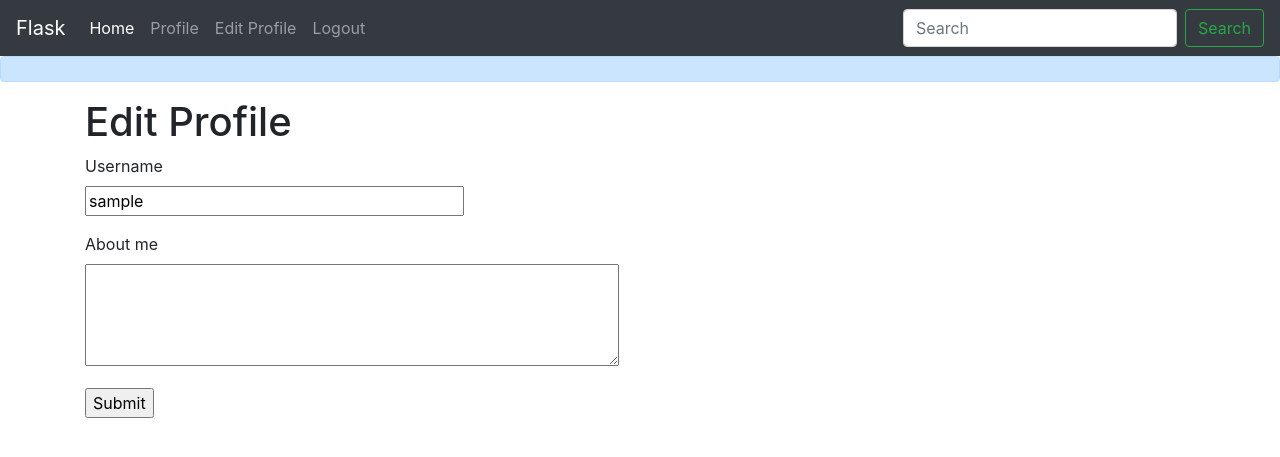
After one commit to genek771/flask_miguel, a Flask app: page /edit_profile in a window 1280 px wide. The commit adds this page. Shown: the top 457 px of the page. Run offline with Flask 2, Linux system fonts and the light colour scheme; the visitor is signed in with stand-in values (Sample User, id 1); data comes from the database, SQL or seed files in the repository; both versions use the stored data as it was after the commit; some libraries are stand-ins or nearby versions.

Commit message:
Часть 6: Страница профиля и аватары

```diff
--- a/app/forms.py
+++ b/app/forms.py
@@ -5,6 +5,8 @@ from wtforms import StringField, PasswordField, BooleanField, SubmitField
 from wtforms.validators import ValidationError, DataRequired, Email, EqualTo
 
 from app.models import User
+from wtforms import StringField, TextAreaField, SubmitField
+from wtforms.validators import DataRequired, Length
 
 
 
@@ -57,3 +59,8 @@ class RegistrationForm(FlaskForm):
         if user is not None:
 
             raise ValidationError('Please use a different email address.')
+
+class EditProfileForm(FlaskForm):
+    username = StringField('Username', validators=[DataRequired()])
+    about_me = TextAreaField('About me', validators=[Length(min=0, max=140)])
+    submit = SubmitField('Submit')
--- a/app/models.py
+++ b/app/models.py
@@ -1,71 +1,50 @@
+from flask_wtf import FlaskForm
 from datetime import datetime
-
 from app import db, login
-
 from flask_login import UserMixin
-
 from werkzeug.security import generate_password_hash, check_password_hash
-
-
+from hashlib import md5
 
 
 
 class User(UserMixin, db.Model):
-
     id = db.Column(db.Integer, primary_key=True)
-
     username = db.Column(db.String(64), index=True, unique=True)
-
     email = db.Column(db.String(120), index=True, unique=True)
-
     password_hash = db.Column(db.String(128))
-
     posts = db.relationship('Post', backref='author', lazy='dynamic')
 
+    about_me = db.Column(db.String(140))
+    last_seen = db.Column(db.DateTime, default=datetime.utcnow)
 
 
     def __repr__(self):
-
         return '<User {}>'.format(self.username)
 
-
-
     def set_password(self, password):
-
         self.password_hash = generate_password_hash(password)
 
+    def check_password(self, password):
+        return check_password_hash(self.password_hash, password)
 
-
-    def check_password(self, password):
-
-        return check_password_hash(self.password_hash, password)
+    def avatar(self, size):
+        digest = md5(self.email.lower().encode('utf-8')).hexdigest()
+        return 'https://www.gravatar.com/avatar/{}?d=identicon&s={}'.format(digest, size)
 
 
 
 
 
 @login.user_loader
-
 def load_user(id):
-
     return User.query.get(int(id))
 
 
-
-
-
 class Post(db.Model):
-
     id = db.Column(db.Integer, primary_key=True)
-
     body = db.Column(db.String(140))
-
     timestamp = db.Column(db.DateTime, index=True, default=datetime.utcnow)
-
     user_id = db.Column(db.Integer, db.ForeignKey('user.id'))
 
-
-
     def __repr__(self):
-
         return '<Post {}>'.format(self.body)
--- a/app/routes.py
+++ b/app/routes.py
@@ -1,123 +1,97 @@
 from flask import render_template, flash, redirect, url_for, request
-
 from flask_login import login_user, logout_user, current_user, login_required
-
 from werkzeug.urls import url_parse
-
 from app import app, db
-
 from app.forms import LoginForm, RegistrationForm
-
 from app.models import User
-
-
-
+from datetime import datetime
+from app.forms import EditProfileForm
 
 
 @app.route('/')
-
 @app.route('/index')
-
 @login_required
-
 def index():
-
     posts = [
-
         {
-
             'author': {'username': 'John'},
-
             'body': 'Beautiful day in Portland!'
-
         },
-
         {
-
             'author': {'username': 'Susan'},
-
             'body': 'The Avengers movie was so cool!'
-
         }
-
     ]
-
     return render_template('index.html', title='Home', posts=posts)
 
 
-
-
-
 @app.route('/login', methods=['GET', 'POST'])
-
 def login():
-
     if current_user.is_authenticated:
-
         return redirect(url_for('index'))
-
     form = LoginForm()
-
     if form.validate_on_submit():
-
         user = User.query.filter_by(username=form.username.data).first()
-
         if user is None or not user.check_password(form.password.data):
-
             flash('Invalid username or password')
-
             return redirect(url_for('login'))
-
         login_user(user, remember=form.remember_me.data)
-
         next_page = request.args.get('next')
-
         if not next_page or url_parse(next_page).netloc != '':
-
             next_page = url_for('index')
-
         return redirect(next_page)
-
     return render_template('login.html', title='Sign In', form=form)
 
 
-
-
-
 @app.route('/logout')
-
 def logout():
-
     logout_user()
-
     return redirect(url_for('index'))
 
 
+@app.route('/register', methods=['GET', 'POST'])
+def register():
+    if current_user.is_authenticated:
+        return redirect(url_for('index'))
+    form = RegistrationForm()
+    if form.validate_on_submit():
+        user = User(username=form.username.data, email=form.email.data)
+        user.set_password(form.password.data)
+        db.session.add(user)
+        db.session.commit()
+        flash('Congratulations, you are now a registered user!')
+        return redirect(url_for('login'))
+    return render_template('register.html', title='Register', form=form)
 
 
+@app.route('/user/<username>')
+@login_required
+def user(username):
+    user = User.query.filter_by(username=username).first_or_404()
+    posts = [
+        {'author': user, 'body': 'Test post #1'},
+        {'author': user, 'body': 'Test post #2'}
+    ]
+    return render_template('user.html', user=user, posts=posts)
 
-@app.route('/register', methods=['GET', 'POST'])
 
-def register():
-
+@app.before_request
+def before_request():
     if current_user.is_authenticated:
-
-        return redirect(url_for('index'))
-
-    form = RegistrationForm()
-
-    if form.validate_on_submit():
-
-        user = User(username=form.username.data, email=form.email.data)
-
-        user.set_password(form.password.data)
-
-        db.session.add(user)
-
+        current_user.last_seen = datetime.utcnow()
         db.session.commit()
 
-        flash('Congratulations, you are now a registered user!')
-
-        return redirect(url_for('login'))
-
-    return render_template('register.html', title='Register', form=form)
+@app.route('/edit_profile', methods=['GET', 'POST'])
+@login_required
+def edit_profile():
+    form = EditProfileForm()
+    if form.validate_on_submit():
+        current_user.username = form.username.data
+        current_user.about_me = form.about_me.data
+        db.session.commit()
+        flash('Your changes have been saved.')
+        return redirect(url_for('edit_profile'))
+    elif request.method == 'GET':
+        form.username.data = current_user.username
+        form.about_me.data = current_user.about_me
+    return render_template('edit_profile.html', title='Edit Profile', form=form)
--- a/app/templates/base.html
+++ b/app/templates/base.html
@@ -26,12 +26,25 @@
     <li class="nav-item active">
         <a class="nav-link" href="{{ url_for('index') }}">Home </a>
     </li>
+    {% if current_user.is_anonymous %}
+
     <li class="nav-item">
         <a class="nav-link" href="{{ url_for('login') }}">Login</a>
     </li>
     <li class="nav-item">
+        <a class="nav-link" href="{{ url_for('register') }}">Registration</a>
+    </li>
+    {% endif %}
+    <li class="nav-item">
+        <a class="nav-link" href="{{ url_for('user', username=current_user.username) }}">Profile</a>
+    </li>
+    <li class="nav-item">
+        <a class="nav-link" href="{{ url_for('edit_profile') }}">Edit Profile</a>
+    </li>
+    <li class="nav-item">
         <a class="nav-link" href="{{ url_for('logout') }}">Logout</a>
     </li>
+
 
     </ul>
     <form class="form-inline my-2 my-lg-0">
--- /dev/null
+++ b/app/templates/edit_profile.html
@@ -0,0 +1,26 @@
+{% extends "base.html" %}
+
+{% block content %}
+    <h1>Edit Profile</h1>
+    <form action="" method="post">
+        {{ form.hidden_tag() }}
+        <p>
+            {{ form.username.label }}<br>
+            {{ form.username(size=32) }}<br>
+            {% for error in form.username.errors %}
+            <span style="color: red;">[{{ error }}]</span>
+            {% endfor %}
+        </p>
+        <p>
+            {{ form.about_me.label }}<br>
+            {{ form.about_me(cols=50, rows=4) }}<br>
+            {% for error in form.about_me.errors %}
+            <span style="color: red;">[{{ error }}]</span>
+            {% endfor %}
+        </p>
+        <p>{{ form.submit() }}</p>
+    </form>
+
+
+
+{% endblock %}
--- a/config.py
+++ b/config.py
@@ -13,3 +13,5 @@ class Config(object):
     SQLALCHEMY_DATABASE_URI = os.environ.get('DATABASE_URL') or 'sqlite:///' + os.path.join(basedir, 'app.db')
 
     SQLALCHEMY_TRACK_MODIFICATIONS = False
+
+    DEBUG = True
```
Also changed, not shown: app/templates/_post.html (added, +14 -0 lines), app/templates/user.html (added, +26 -0 lines), migrations/versions/d978dc2a9d0e_.py (added, +30 -0 lines), app.db.
